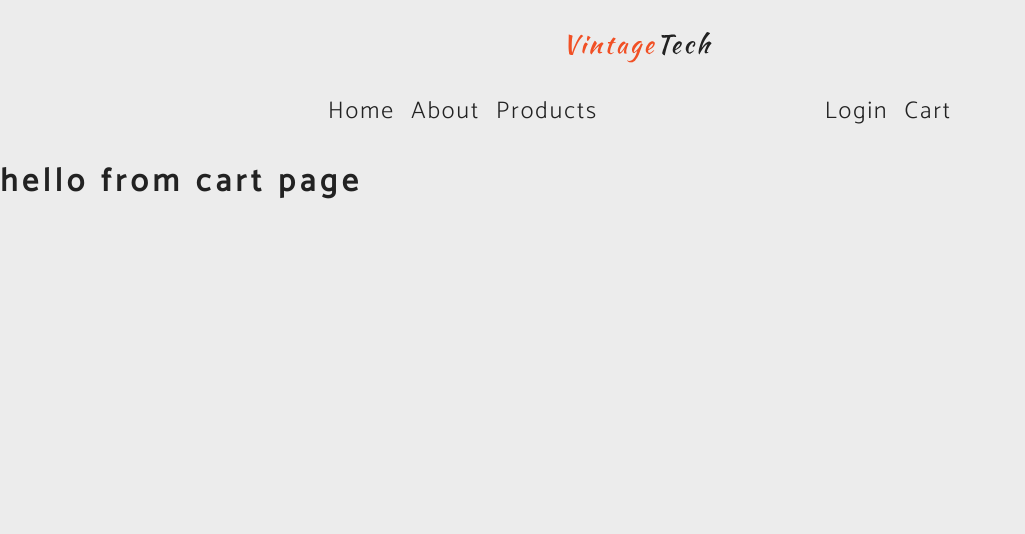
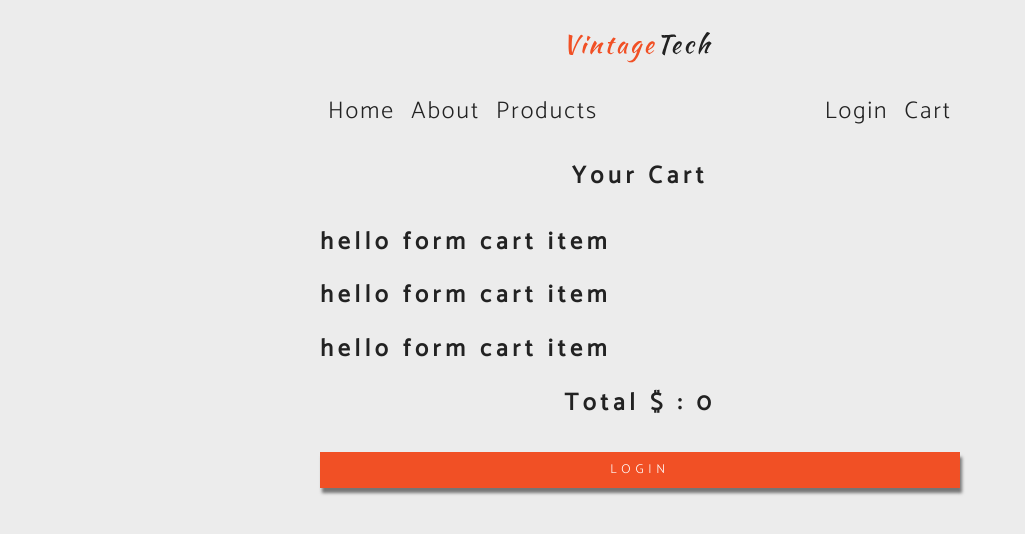
Before and after one commit to jonytalukdar/vintage-store, a React (Create React App) app: page /cart in a window 1280 px wide. Shown: the top 534 px of the page, without its empty margins (0-1025 px from the left). Built offline with nearby package versions, Linux system fonts and the light colour scheme; no server answers.

Commit message:
added cart page

```diff
--- a/src/pages/Cart.js
+++ b/src/pages/Cart.js
@@ -6,11 +6,29 @@
 // import {UserContext} from '../context/user-context'
 
 export default function Cart() {
+  let user = false;
   const { cart, total } = useContext(CartContext);
 
   if (cart.length === 0) {
     return <EmptyCart />;
   }
 
-  return <h1>hello from cart page</h1>;
+  return (
+    <section className="cart cart-items">
+      <h2>Your Cart</h2>
+      {cart.map((item) => {
+        return <CartItem key={item.id} cart={item} />;
+      })}
+      <h2>Total $ : {total}</h2>
+      {user ? (
+        <Link to="/checkout" className="btn btn-primary btn-block">
+          checkout
+        </Link>
+      ) : (
+        <Link to="/login" className="btn btn-primary btn-block">
+          login
+        </Link>
+      )}
+    </section>
+  );
 }
```
